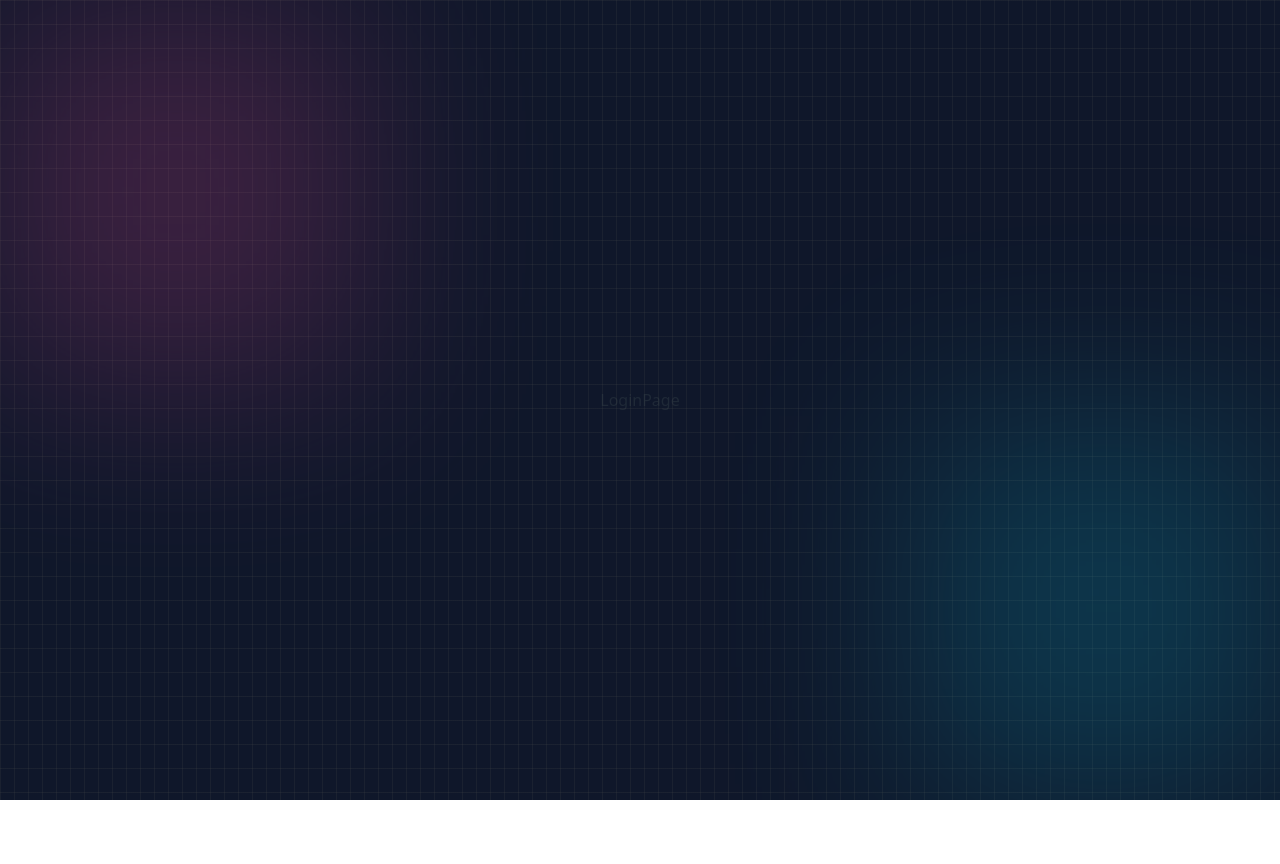
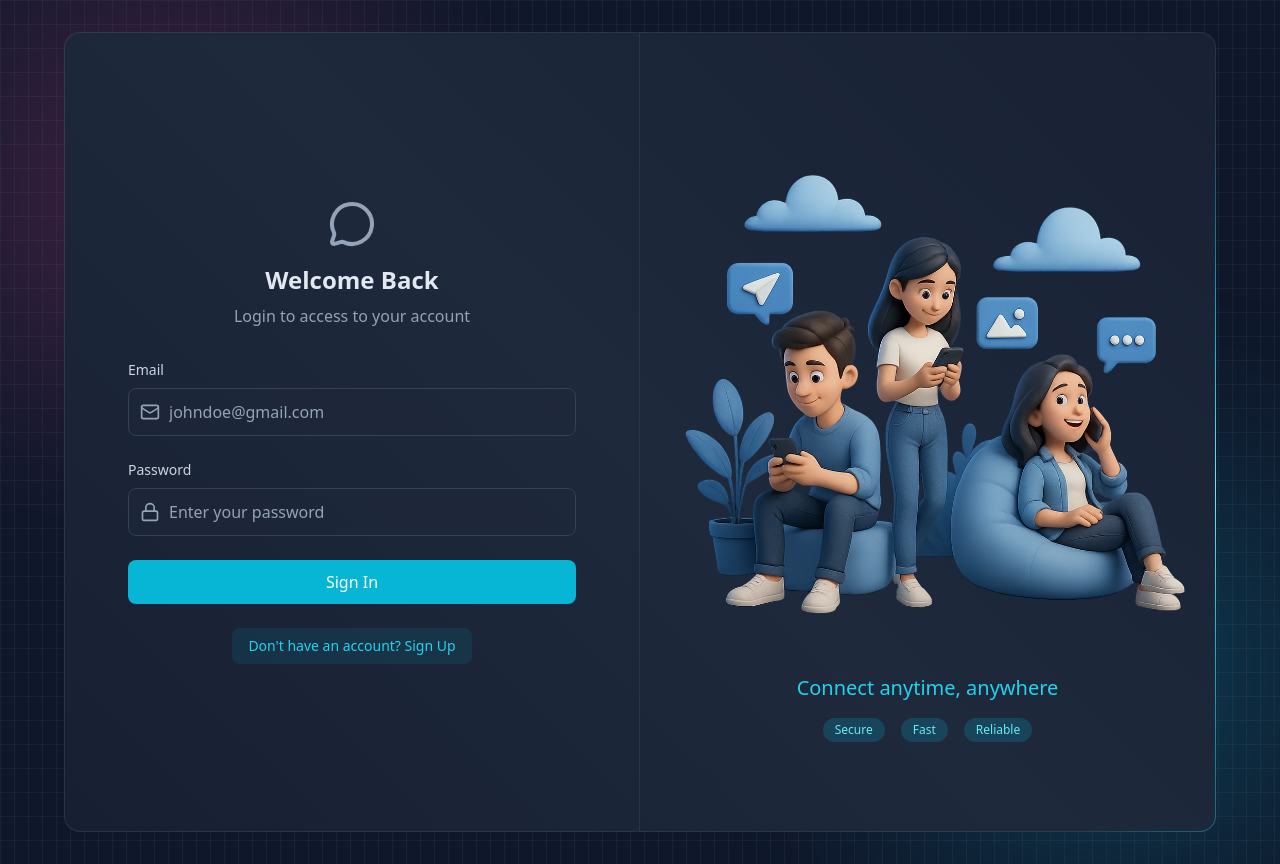
Before and after one commit to amesharawat/Chat-App, a React app in the folder frontend/: page /login in a window 1280 px wide. Before the commit the page ends 800 px from the top, so only its background shows below. Built offline with nearby package versions, Linux system fonts and the light colour scheme; no server answers; the HTML template or start-up script is replaced by a standard one.

Commit message:
login&logout implemented

```diff
--- a/frontend/src/pages/ChatPage.jsx
+++ b/frontend/src/pages/ChatPage.jsx
@@ -1,9 +1,13 @@
+import { useAuthStore } from "../store/useAuthStore";
+
 function ChatPage() {
+  const { logout } = useAuthStore();
   return (
-    <div>
+    <div className="z-10">
       ChatPage
+      <button onClick={logout}>logout</button>
     </div>
-  )
+  );
 }
 
 export default ChatPage;
--- a/frontend/src/pages/LoginPage.jsx
+++ b/frontend/src/pages/LoginPage.jsx
@@ -1,9 +1,113 @@
+import { useState } from "react";
+import { useAuthStore } from "../store/useAuthStore";
+import BorderAnimatedContainer from "../components/BorderAnimatedContainer";
+import { MessageCircleIcon, MailIcon, LoaderIcon, LockIcon } from "lucide-react";
+import { Link } from "react-router";
+
 function LoginPage() {
+  const [formData, setFormData] = useState({ email: "", password: "" });
+  const { login, isLoggingIn } = useAuthStore();
+
+  const handleSubmit = (e) => {
+    e.preventDefault();
+    login(formData);
+  };
+
   return (
-    <div>
-      LoginPage
+    <div className="w-full flex items-center justify-center p-4 bg-slate-900">
+      <div className="relative w-full max-w-6xl md:h-[800px] h-[650px]">
+        <BorderAnimatedContainer>
+          <div className="w-full flex flex-col md:flex-row">
+            {/* FORM COlUMN - LEFT SIDE */}
+            <div className="md:w-1/2 p-8 flex items-center justify-center md:border-r border-slate-600/30">
+              <div className="w-full max-w-md">
+                {/* HEADING TEXT */}
+                <div className="text-center mb-8">
+                  <MessageCircleIcon className="w-12 h-12 mx-auto text-slate-400 mb-4" />
+                  <h2 className="text-2xl font-bold text-slate-200 mb-2">Welcome Back</h2>
+                  <p className="text-slate-400">Login to access to your account</p>
+                </div>
+
+                {/* FORM */}
+                <form onSubmit={handleSubmit} className="space-y-6">
+                  {/* EMAIL INPUT */}
+                  <div>
+                    <label className="auth-input-label">
+                      Email
+                    </label>
+                    <div className="relative">
+                      <MailIcon className="auth-input-icon" />
+
+                      <input
+                        type="email"
+                        value={formData.email}
+                        onChange={(e) => setFormData({ ...formData, email: e.target.value })}
+                        className="input"
+                        placeholder="johndoe@gmail.com"
+                      />
+                    </div>
+                  </div>
+
+                  {/* PASSWORD INPUT */}
+                  <div>
+                    <label className="auth-input-label">
+                      Password
+                    </label>
+                    <div className="relative">
+                      <LockIcon className="auth-input-icon" />
+
+                      <input
+                        type="password"
+                        value={formData.password}
+                        onChange={(e) => setFormData({ ...formData, password: e.target.value })}
+                        className="input"
+                        placeholder="Enter your password"
+                      />
+                    </div>
+                  </div>
+
+                  {/* SUBMIT BUTTON */}
+                  <button className="auth-btn" type="submit" disabled={isLoggingIn}>
+                    {isLoggingIn ? (
+                      <LoaderIcon className="w-full h-5 animate-spin text-center" />
+                    ) : (
+                      "Sign In"
+                    )}
+                  </button>
+                </form>
+
+                <div className="mt-6 text-center">
+                  <Link to="/signup" className="auth-link">
+                    Don't have an account? Sign Up
+                  </Link>
+                </div>
+              </div>
+            </div>
+
+            {/* FORM ILLUSTRATION - RIGHT SIDE */}
+            <div className="hidden md:w-1/2 md:flex items-center justify-center p-6 bg-gradient-to-bl from-slate-800/20 to-transparent">
+              <div>
+                <img
+                  src="/login.png"
+                  alt="People using mobile devices"
+                  className="w-full h-auto object-contain"
+                />
+                <div className="mt-6 text-center">
+                  <h3 className="text-xl font-medium text-cyan-400">Connect anytime, anywhere</h3>
+
+                  <div className="mt-4 flex justify-center gap-4">
+                    <span className="auth-badge">Secure</span>
+                    <span className="auth-badge">Fast</span>
+                    <span className="auth-badge">Reliable</span>
+                  </div>
+                </div>
+              </div>
+            </div>
+          </div>
+        </BorderAnimatedContainer>
+      </div>
     </div>
-  )
+  );
 }
 
 export default LoginPage;
--- a/frontend/src/pages/SignUpPage.jsx
+++ b/frontend/src/pages/SignUpPage.jsx
@@ -10,7 +10,6 @@
 
   const handleSubmit = (e) => {
     e.preventDefault();
-
     signup(formData);
   };
 
@@ -31,7 +30,6 @@
 
                 {/* FORM */}
                 <form onSubmit={handleSubmit} className="space-y-6">
-
                   {/* FULL NAME */}
                   <div>
                     <label className="auth-input-label">
@@ -94,14 +92,13 @@
                       "Create Account"
                     )}
                   </button>
+                </form>
 
-                  <div className="mt-6 text-center">
-                    <Link to="/login" className="auth-link">
-                      Already have an account? Login
-                    </Link>
-                  </div>
-
-                </form>
+                <div className="mt-6 text-center">
+                  <Link to="/login" className="auth-link">
+                    Already have an account? Login
+                  </Link>
+                </div>
               </div>
             </div>
 
@@ -128,7 +125,7 @@
         </BorderAnimatedContainer>
       </div>
     </div>
-  )
+  );
 }
 
 export default SignUpPage;
--- a/frontend/src/store/useAuthStore.js
+++ b/frontend/src/store/useAuthStore.js
@@ -6,7 +6,7 @@
     authUser: null,
     isCheckingAuth: true,
     isSigningUp: false,
-
+    isLoggingIn: false,
 
     checkAuth: async () => {
         try {
@@ -21,7 +21,7 @@
     },
 
     signup: async (data) => {
-        set({ isSigningUp: true })
+        set({ isSigningUp: true });
         try {
             const res = await axiosInstance.post("/auth/signup", data);
             set({ authUser: res.data });
@@ -32,5 +32,30 @@
         } finally {
             set({ isSigningUp: false });
         }
+    },
+
+    login: async (data) => {
+        set({ isLoggingIn: true });
+        try {
+            const res = await axiosInstance.post("/auth/login", data);
+            set({ authUser: res.data });
+
+            toast.success("Logged in successfully");
+        } catch (error) {
+            toast.error(error.response.data.message);
+        } finally {
+            set({ isLoggingIn: false });
+        }
+    },
+
+    logout: async () => {
+        try {
+            await axiosInstance.post("/auth/logout");
+            set({ authUser: null });
+            toast.success("Logged out successfully");
+        } catch (error) {
+            toast.error("Error logging out");
+            console.log("Logout error:", error);
+        }
     }
 }));
```
